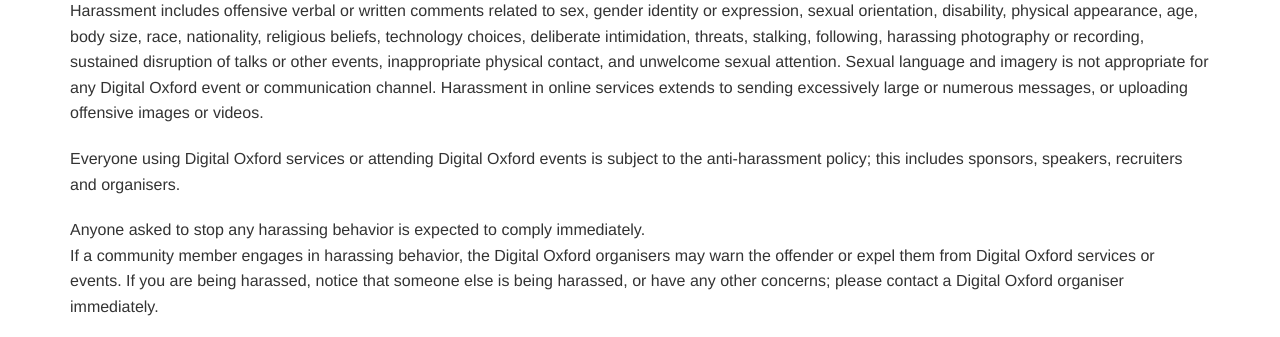
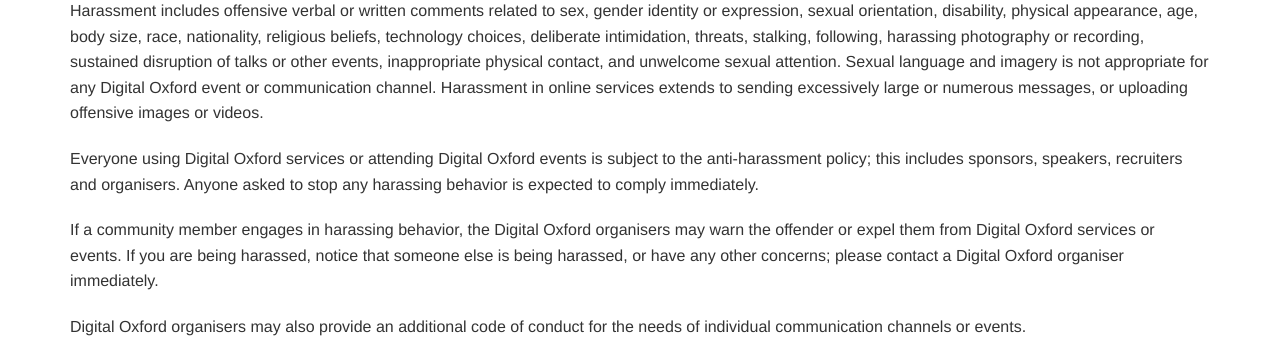
Before and after one commit to peterjwest/do-coc, a plain HTML site: page index.html in a window 1280 px wide. Shown: the part 310-647 px from the top of the page. Drawn offline with nearby package versions, Linux system fonts and the light colour scheme.

Commit message:
Fixed HTML typo

```diff
--- a/index.html
+++ b/index.html
@@ -19,8 +19,7 @@
 
       <p>Harassment includes offensive verbal or written comments related to sex, gender identity or expression, sexual orientation, disability, physical appearance, age, body size, race, nationality, religious beliefs, technology choices, deliberate intimidation, threats, stalking, following, harassing photography or recording, sustained disruption of talks or other events, inappropriate physical contact, and unwelcome sexual attention. Sexual language and imagery is not appropriate for any Digital Oxford event or communication channel. Harassment in online services extends to sending excessively large or numerous messages, or uploading offensive images or videos.</p>
 
-      <p>Everyone using Digital Oxford services or attending Digital Oxford events is subject to the anti-harassment policy; this includes sponsors, speakers, recruiters and organisers.</p>
-      Anyone asked to stop any harassing behavior is expected to comply immediately.
+      <p>Everyone using Digital Oxford services or attending Digital Oxford events is subject to the anti-harassment policy; this includes sponsors, speakers, recruiters and organisers. Anyone asked to stop any harassing behavior is expected to comply immediately.</p>
 
       <p>If a community member engages in harassing behavior, the Digital Oxford organisers may warn the offender or expel them from Digital Oxford services or events. If you are being harassed, notice that someone else is being harassed, or have any other concerns; please contact a Digital Oxford organiser immediately.</p>
 
```
